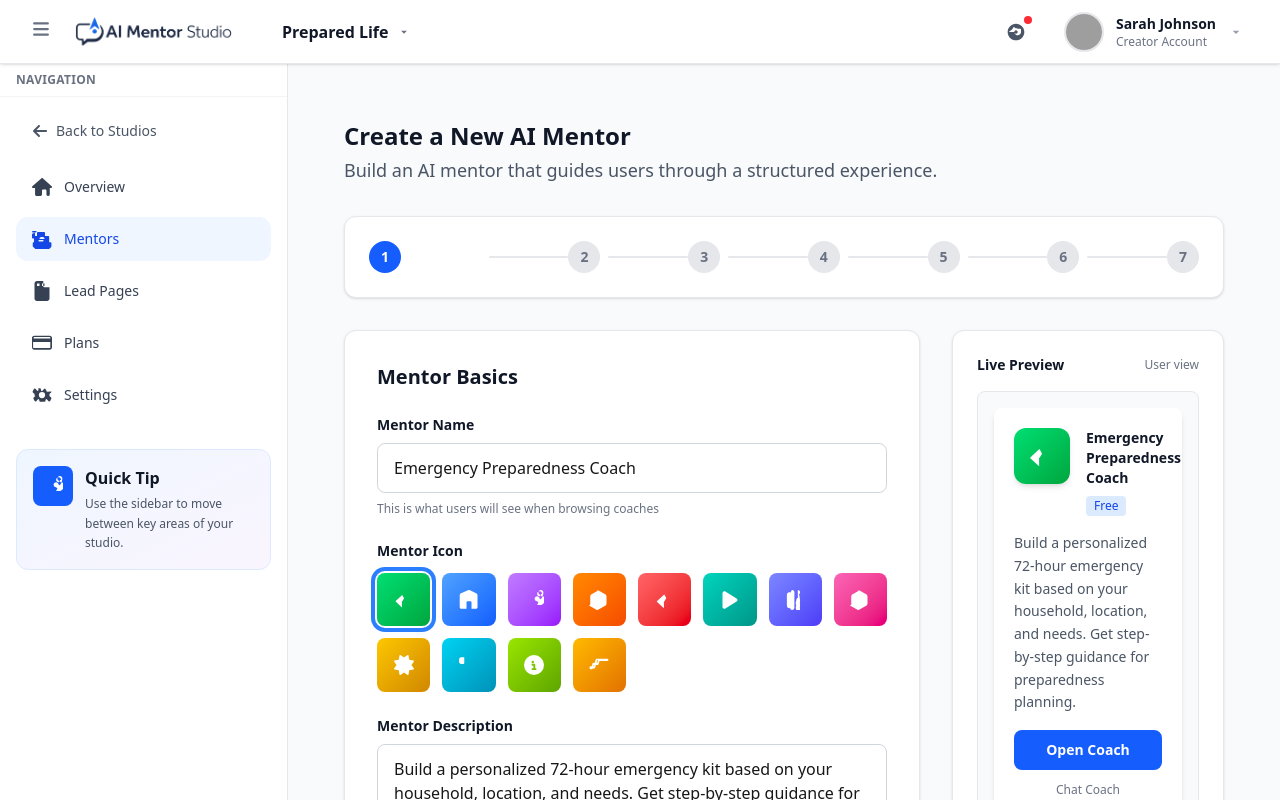
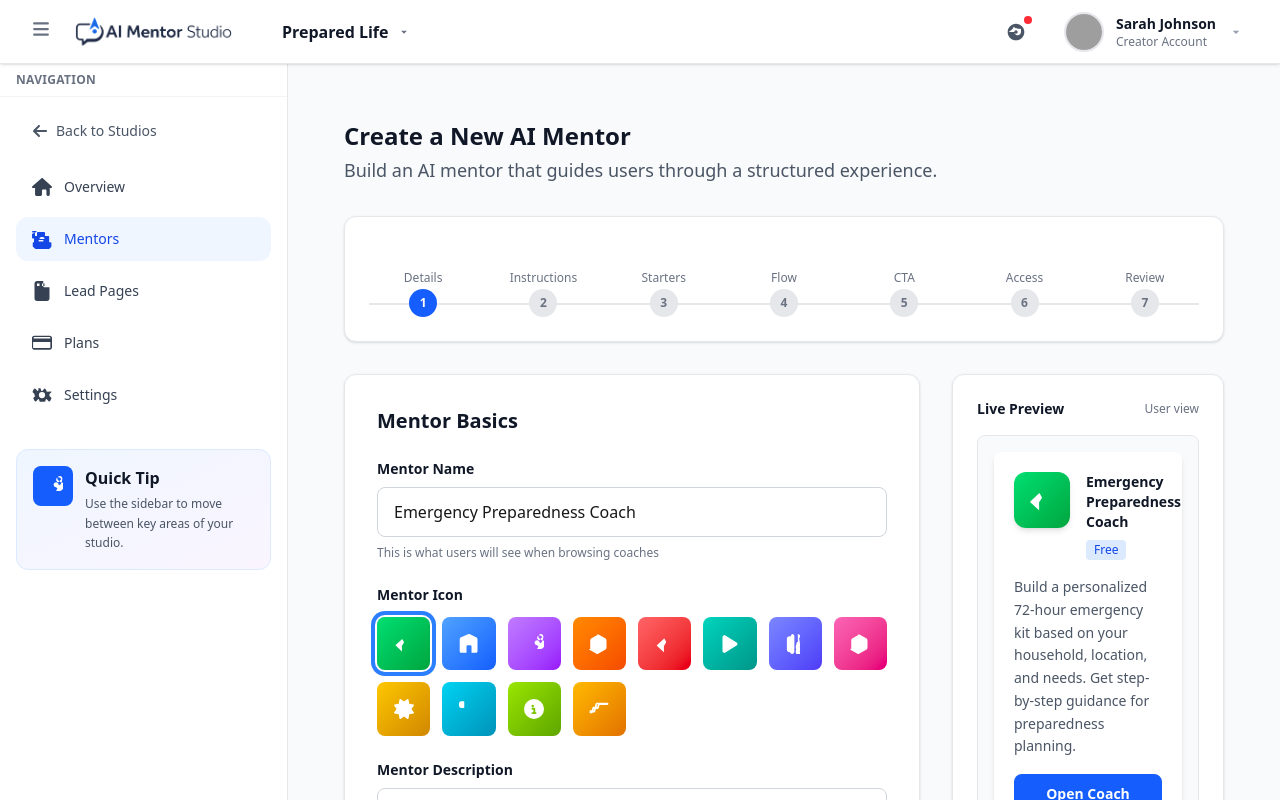
Before and after one commit to actioneramarketing/ai-mentor-studio, a Next.js app: page /studios/1/mentors/new in a window 1280 px wide. Shown: the top 800 px of the page. Built offline with nearby package versions, Linux system fonts and the light colour scheme; grey boxes are pictures that could not be loaded.

Commit message:
Improve mentor step navigation: add labels, fix progress line, enable clickable steps

```diff
--- a/app/(creator)/studios/[studioId]/mentors/new/mentor-wizard-progress.tsx
+++ b/app/(creator)/studios/[studioId]/mentors/new/mentor-wizard-progress.tsx
@@ -1,37 +1,73 @@
 "use client";
 
+import { useParams, useRouter } from "next/navigation";
+
 const STEPS = [1, 2, 3, 4, 5, 6, 7] as const;
+
+const STEP_LABELS: Record<(typeof STEPS)[number], string> = {
+  1: "Details",
+  2: "Instructions",
+  3: "Starters",
+  4: "Flow",
+  5: "CTA",
+  6: "Access",
+  7: "Review",
+};
+
+/** Vertical offset to circle center: min-h label + gap-1 + half of h-7 (1.75rem) circle */
+const LINE_TOP = "calc(2.75rem + 0.25rem + 0.875rem)";
 
 type MentorWizardProgressProps = {
   currentStep: (typeof STEPS)[number];
 };
 
+function stepHref(studioId: string, step: (typeof STEPS)[number]) {
+  if (step === 1) return `/studios/${studioId}/mentors/new`;
+  return `/studios/${studioId}/mentors/new/step-${step}`;
+}
+
 export function MentorWizardProgress({ currentStep }: MentorWizardProgressProps) {
+  const router = useRouter();
+  const params = useParams();
+  const raw = params?.studioId;
+  const studioId = Array.isArray(raw) ? raw[0] : raw ?? "";
+
   return (
     <div id="wizard-progress" className="bg-white rounded-xl shadow-sm border border-gray-200 p-3 sm:p-4 lg:p-6 mb-6 lg:mb-8">
-      <div className="flex w-full min-w-0 items-center gap-1 sm:gap-2" aria-label="Mentor creation steps">
-        {STEPS.map((step, index) => {
+      <div className="relative w-full min-w-0" aria-label="Mentor creation steps">
+        {/* Continuous track through all steps; sits on circle centers */}
+        <div
+          className="pointer-events-none absolute left-0 right-0 z-0 h-[2px] bg-gray-200"
+          style={{ top: LINE_TOP }}
+          aria-hidden
+        />
+
+        <div className="relative z-10 grid w-full grid-cols-7 gap-2 sm:gap-3">
+          {STEPS.map((step) => {
             const isComplete = step < currentStep;
             const isActive = step === currentStep;
-          const segmentBlue = currentStep >= step;
 
             return (
-            <div key={step} className="flex min-w-0 flex-1 items-center">
-              {index > 0 && (
-                <div
-                  className={`h-0.5 min-w-[2px] flex-1 rounded-full ${segmentBlue ? "bg-blue-500" : "bg-gray-200"}`}
-                  aria-hidden
-                />
-              )}
-              <div
-                className={`flex h-7 w-7 shrink-0 items-center justify-center rounded-full text-xs font-bold sm:h-8 sm:w-8 sm:text-sm ${
+              <div key={step} className="flex min-w-0 justify-center">
+                <button
+                  type="button"
+                  onClick={() => studioId && router.push(stepHref(studioId, step))}
+                  disabled={!studioId}
+                  className="flex cursor-pointer flex-col items-center gap-1 focus:outline-none focus-visible:ring-2 focus-visible:ring-blue-500 focus-visible:ring-offset-2 disabled:cursor-not-allowed disabled:opacity-50"
+                  aria-label={`Go to ${STEP_LABELS[step]}`}
+                  aria-current={isActive ? "step" : undefined}
+                >
+                  <span className="line-clamp-2 flex min-h-[2.75rem] w-full items-end justify-center text-center text-[10px] leading-tight text-gray-500 sm:text-xs">
+                    {STEP_LABELS[step]}
+                  </span>
+                  <span
+                    className={`relative z-10 flex h-7 w-7 shrink-0 items-center justify-center rounded-full text-xs font-bold ${
                       isComplete
                         ? "bg-green-600 text-white"
                         : isActive
                           ? "bg-blue-600 text-white"
                           : "bg-gray-200 text-gray-500"
                     }`}
-                aria-current={isActive ? "step" : undefined}
                   >
                     {isComplete ? (
                       <svg className="h-3.5 w-3.5 sm:h-4 sm:w-4" fill="currentColor" viewBox="0 0 512 512" aria-hidden>
@@ -40,11 +76,13 @@ export function MentorWizardProgress({ currentStep }: MentorWizardProgressProps)
                     ) : (
                       step
                     )}
-              </div>
+                  </span>
+                </button>
               </div>
             );
           })}
         </div>
       </div>
+    </div>
   );
 }
```
Lines whose indentation alone changed are shown as unchanged.
